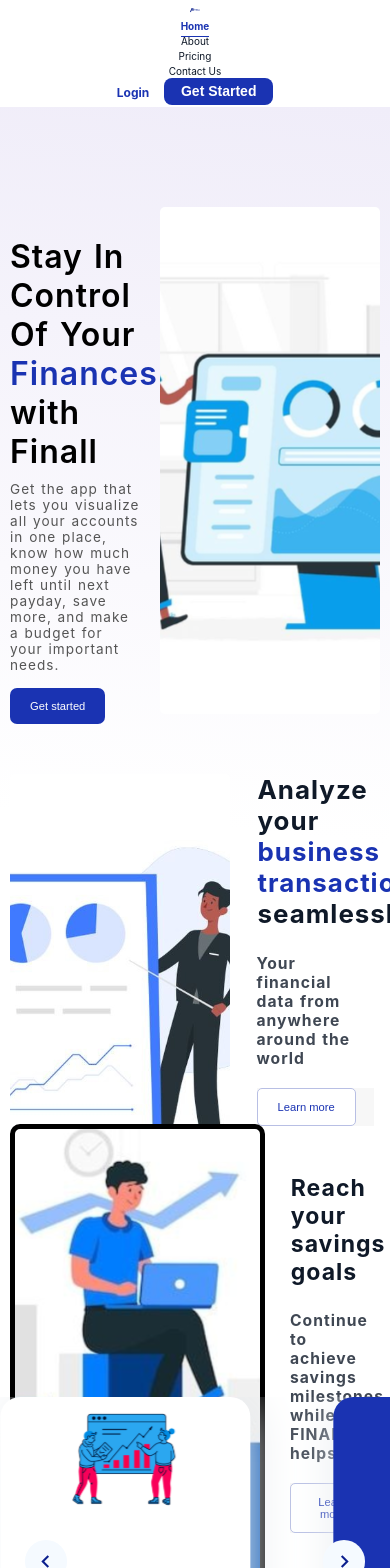
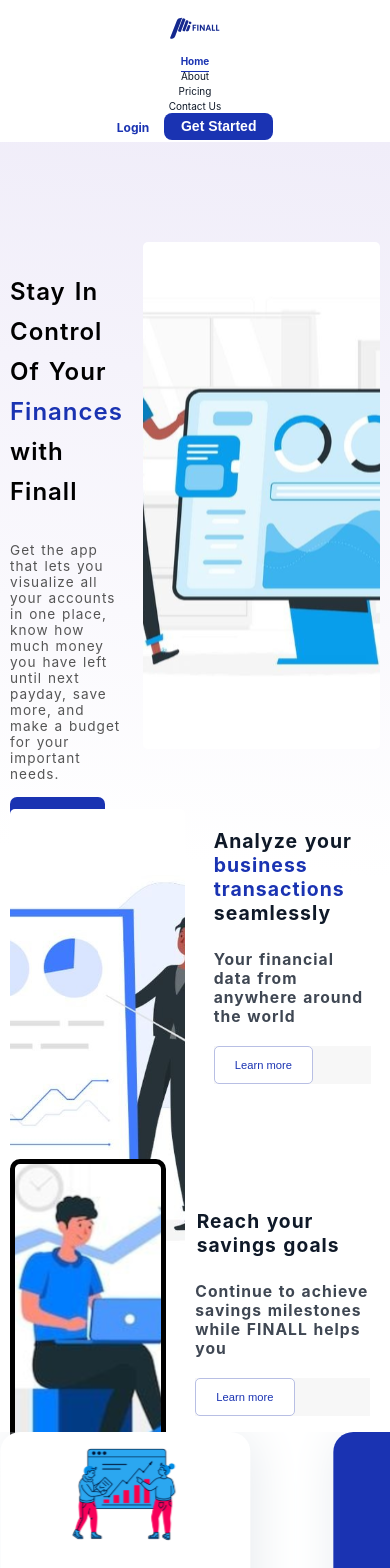
Before and after one commit to FinallNg/finall_frontend, a React (Create React App) app: page / in a window 390 px wide. Shown: the top 1568 px of the page. Built offline with nearby package versions, Linux system fonts and the light colour scheme.

Commit message:
home page 767 max width responsiveness

```diff
--- a/src/Components/AboutUs/AboutUs.css
+++ b/src/Components/AboutUs/AboutUs.css
@@ -242,6 +242,5 @@
 @media screen and (max-width: 1023px) {
     .about-page {
         height: 3090px;
-        border: 1px solid red;
     }
 }
--- a/src/Components/Card/Card.css
+++ b/src/Components/Card/Card.css
@@ -104,9 +104,6 @@
 }
 
 @media screen and ( max-width:1200px) {
-    .card-wrangler {
-
-    }
 
     .card-wrangler-content {
         height: 220px;
@@ -132,3 +129,35 @@
 
     }
 }
+
+@media screen and ( max-width:767px) {
+    .card-wrangler {
+        width: 10rem;
+        padding: px;
+    }
+    .card-wrangler-content-image img {
+        margin-top: -40px;
+        margin-bottom: 20px;
+        height: 60%;
+        width: 60%;
+
+    }
+
+    .card-wrangler-content-span {
+        margin-top: -40px;
+        width: 110%;
+
+    }
+
+    .card-wrangler-content-span span:nth-of-type(1){
+        margin-top: -15px;
+
+    }
+
+    .card-wrangler-content-span span:nth-of-type(2) {
+        margin-top: 40px;
+
+    }
+
+
+}
--- a/src/Components/Footer/Footer.css
+++ b/src/Components/Footer/Footer.css
@@ -204,8 +204,37 @@ letter-spacing: 1px;
         line-height: 25px;
     }
 
+}
 
+@media screen and (max-width:767px) {
+   .footer-logo-container{
+        width: 30%;
+   }
 
+   .footer-image {
+    width: 60.37px;
+    height: 60px;
+    top: 55px;
+    margin-left: 50px;
+    }
 
+    .fi{
+
+        top: 70px;
+        font-size: 20px;
+        left: 40px;
+    }
+
+   .footer-pages {
+        width: 20%;
+   }
+
+   .footer-pages-box h4 {
+        font-size: 80%;
+   }
+
+   .footer-pages-box a {
+    font-size: 60%;
+    }
 
 }
--- a/src/Components/LandingPage/FinancialServices/FinancialServices.css
+++ b/src/Components/LandingPage/FinancialServices/FinancialServices.css
@@ -237,7 +237,23 @@
 }
 
 
+@media screen and (max-width: 767px) {
 
+  .finance-row-2 {
+
+  width: 70%;
+
+  }
+
+  .finance-btn-wrapper {
+
+    margin-left: -170px;
+  }
+
+
+
+
+}
 
 
 
--- a/src/Components/LandingPage/HeroSection/HeroSection.css
+++ b/src/Components/LandingPage/HeroSection/HeroSection.css
@@ -291,6 +291,59 @@ background-size: cover;
         margin-top: 60px;
     }
 
+}
+
+@media screen and (max-width: 767px){
+
+    .hero-details {
+        width: 50%;
+    }
+    .hero-h1 {
+        margin-bottom: 20px;
+
+     }
+
+     .hero-h1 h1 {
+        font-size: 150%;
+        line-height: 40px;
+     }
+
+     .business-boxes {
+        width: 50%;
+     }
+
+     .business-head {
+        width: 100%;
+        margin-top: 20px;
+
+     }
+     .business-head h2 {
+        font-size: 135%;
+     }
+
+     .goal-boxes {
+        width: 50%;
+
+     }
+     .goal-head  h2{
+        font-size: 150%;
+     }
+
+     .goal-img {
+        width: 40%;
+     }
+
+     .spending-boxes {
+
+        width: 50%;
+     }
+     .spending-img-box {
+        margin-right: -20px;
+     }
+
+     .spending-img {
+        margin: 0px auto;
+     }
 
 
 }
--- a/src/Components/LandingPage/Overview/Overview.css
+++ b/src/Components/LandingPage/Overview/Overview.css
@@ -115,3 +115,23 @@
 
 
 }
+
+@media screen and ( max-width:767px) {
+    .over-features {
+        height: 150vh;
+
+    }
+    .over-headers :nth-of-type(1) {
+        margin-top: -300px;
+}
+
+    .over-headers :nth-of-type(2) {
+    margin-top: -300px;
+}
+
+
+    .over-contents {
+        margin-right: -80px;
+
+    }
+}
--- a/src/Components/LandingPage/Overview/Overview.js
+++ b/src/Components/LandingPage/Overview/Overview.js
@@ -19,7 +19,7 @@ const Overview = () => {
 
     {/* bottom side */}
     <div className="over-contents" >
-      <div style ={{left:'-20rem',top:'-4rem' }}>
+      <div className='over-contents-div' style ={{left:'-20rem',top:'-4rem' }}>
       <Card
       icon = {Organize}
       heading = {'Organize transactions'}
--- a/src/Components/Navbar/Navbar.css
+++ b/src/Components/Navbar/Navbar.css
@@ -4,13 +4,6 @@
     margin: 0;
 }
 
-@media screen and (max-width: 1200px) {
-    header {
-
-
-    }
-
-}
 
 @media screen and (max-width: 1023px) {
     header {
@@ -157,6 +150,29 @@
     }
 }
 
+
+@media screen and (max-width: 767px){
+    .logodiv {
+        width: 50px;
+        height: 50px;
+    }
+
+    .logodiv img {
+
+        width: 100%;
+        height: 100%;
+    }
+}
+
+
+
+
+
+
+
+
+
+
 /* devices smaller than 440px */
 
 @media (max-width: 440px) {
--- a/src/Components/Navbar/Navbar.js
+++ b/src/Components/Navbar/Navbar.js
@@ -7,7 +7,7 @@ import './Navbar.css'
 function Navbar() {
     return (
       <header>
-          <div>
+          <div className='logodiv'>
               {/* <h2>Finall</h2> */}
               <img src={logo} alt='logo' />
           </div>
```
